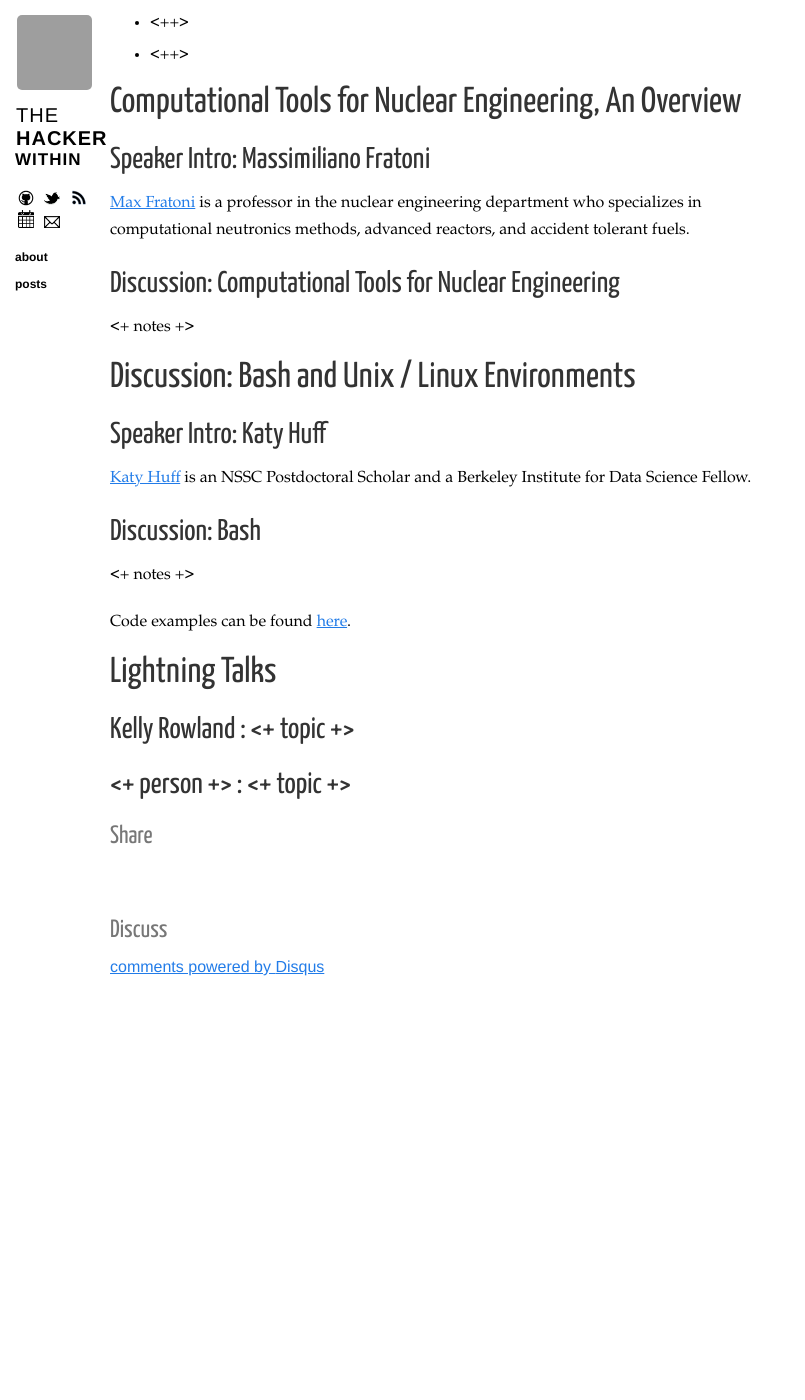
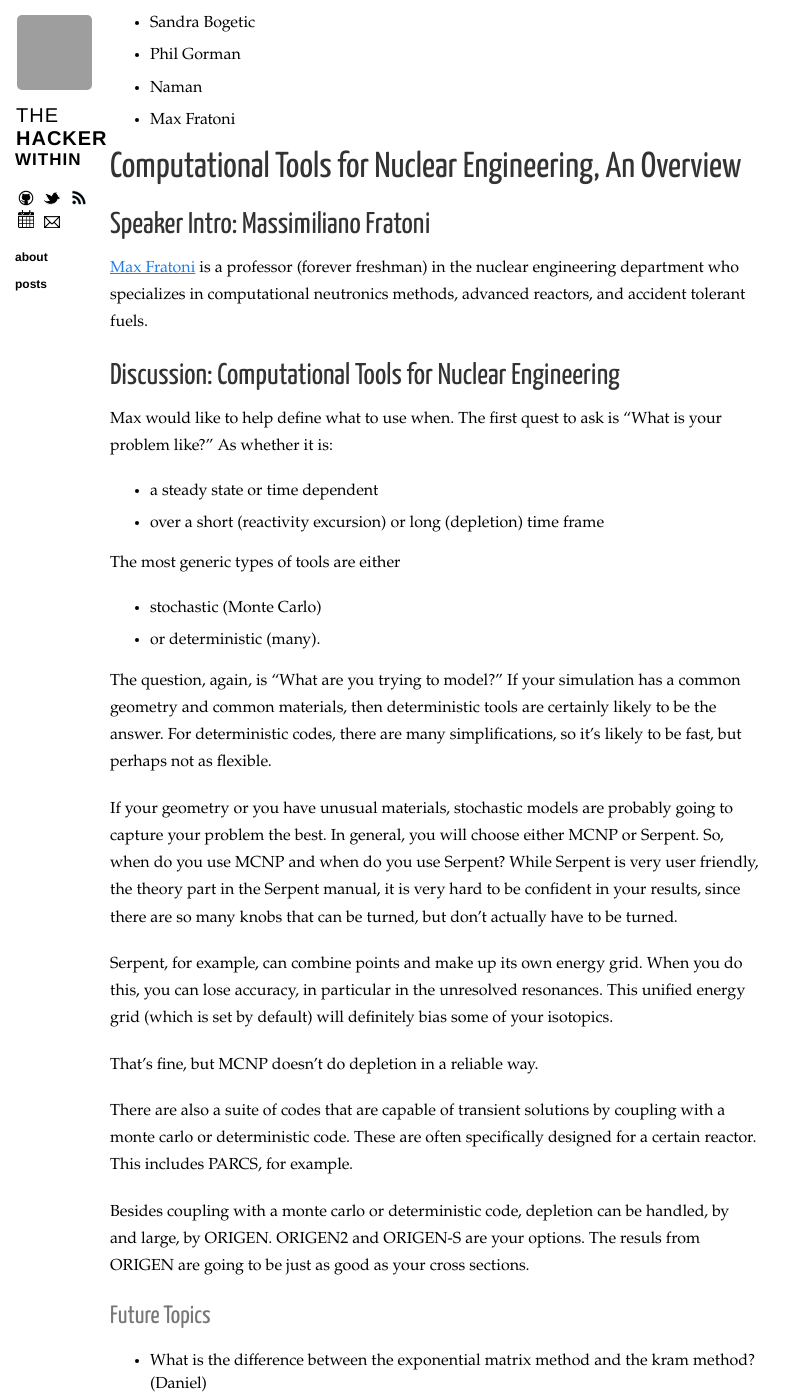
Before and after one commit to thehackerwithin/berkeley, a Jekyll site: the page built from _posts/2014-09-03-bash.markdown, in a window 1280 px wide and 1400 px high, scrolled down 490 px. Shown: the whole window, without its empty margins (0-805 px from the left). Built offline with Jekyll 4.4.1, drawn with Linux system fonts in a browser that asks for light colours; nearby versions of some CDN libraries; Markdown is read by kramdown in place of the engine named in the settings; comment, search, counter and statistics services are not loaded; before the commit the page ends 1526 px from its top, so only the background shows below that; some of the changed text lies outside the part shown; grey boxes are pictures that could not be loaded.

Commit message:
notes from today

```diff
--- a/_posts/2014-09-03-bash.markdown
+++ b/_posts/2014-09-03-bash.markdown
@@ -9,30 +9,84 @@ tags: meeting bash
 
 # Attending
 
-- <++>
-- <++>
-- <++>
-- <++>
-- <++>
-- <++>
-- <++>
-- <++>
-- <++>
-- <++>
-- <++>
-- <++>
+- Kelly Rowland
+- Katy Huff
+- Alejandra Jolodosky
+- Blake Huff
+- Jasmina Vujic
+- Sven
+- Daniel Wooten
+- Rachel Slaybaugh
+- Denia Djokic
+- Madicken Munk
+- Sandra Bogetic
+- Phil Gorman
+- Naman
+- Max Fratoni
 
 # Computational Tools for Nuclear Engineering, An Overview
 
 ## Speaker Intro: Massimiliano Fratoni
 
-[Max Fratoni][max] is a professor in the nuclear engineering department who
-specializes in computational neutronics methods, advanced reactors,  and
-accident tolerant fuels.
+[Max Fratoni][max] is a professor (forever freshman) in the nuclear engineering
+department who specializes in computational neutronics methods, advanced
+reactors,  and accident tolerant fuels.
 
 ## Discussion: Computational Tools for Nuclear Engineering
 
-<+ notes +>
+Max would like to help define what to use when. The first quest to ask is "What
+is your problem like?" As whether it is:
+
+- a steady state or time dependent
+- over a short (reactivity excursion) or long (depletion) time frame
+
+The most generic types of tools are either
+
+- stochastic (Monte Carlo)
+- or deterministic (many).
+
+The question, again, is "What are you trying to model?" If your simulation has
+a common geometry and common materials, then deterministic tools are certainly
+likely to be the answer.  For deterministic codes, there are many
+simplifications, so it's likely to be fast, but perhaps not as flexible.
+
+If your geometry or you have unusual materials, stochastic models are probably
+going to capture your problem the best. In general, you will choose either MCNP
+or Serpent. So, when do you use MCNP and when do you use Serpent? While Serpent
+is very user friendly, the theory part in the Serpent manual, it is very hard
+to be confident in your results, since there are so many knobs that can be
+turned, but don't actually have to be turned.
+
+Serpent, for example, can combine points and make up its own energy grid. When
+you do this, you can lose accuracy, in particular in the unresolved resonances.
+This unified energy grid (which is set by default) will definitely bias some of
+your isotopics.
+
+That's fine, but MCNP doesn't do depletion in a reliable way.
+
+There are also a suite of codes that are capable of transient solutions by
+coupling with a monte carlo or deterministic code. These
+are often specifically designed for a certain reactor. This includes PARCS, for
+example.
+
+Besides coupling with a monte carlo or deterministic code, depletion can be
+handled, by and large, by ORIGEN. ORIGEN2 and ORIGEN-S are your options. The
+resuls from ORIGEN are going to be just as good as your cross sections.
+
+### Future Topics
+
+- What is the difference between the exponential matrix method and the kram
+  method? (Daniel)
+- Mocdown (Phil)
+- PARCS (Sandra)
+- Serpent&PARCS (Sandra)
+- COMSOL (Madicken)
+- MONTEBURNS (Alejandra)
+- MOOSE (Katy)
+
+
+Madicken will show off COMSOL next week, and then Daniel will talk the week
+after that.
 
 # Discussion: Bash and Unix / Linux Environments
 
```
